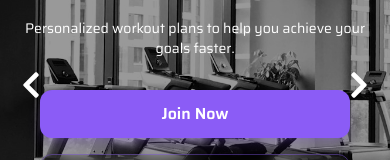
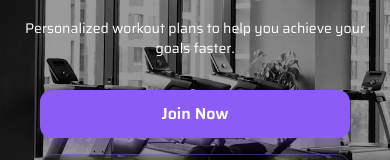
Before and after one commit to krushnalonkar/Fitness-club, a React (Vite) app in the folder client/: page / in a window 390 px wide. Shown: the part 337-497 px from the top of the page. Built offline with nearby package versions, Linux system fonts and the light colour scheme; no server answers.

Commit message:
Hide mobile arrows and fix routing

```diff
--- a/client/src/Components/Hero.jsx
+++ b/client/src/Components/Hero.jsx
@@ -97,16 +97,16 @@ function Hero() {
                 ))}
             </Swiper>
 
-            {/* Plain Arrows */}
+            {/* Plain Arrows - hidden on mobile */}
             <div
                 ref={prevRef}
-                className="absolute top-1/2 left-4 transform -translate-y-1/2 z-10 cursor-pointer text-white text-3xl"
+                className="hidden md:block absolute top-1/2 left-4 transform -translate-y-1/2 z-10 cursor-pointer text-white text-3xl"
             >
                 <FaChevronLeft />
             </div>
             <div
                 ref={nextRef}
-                className="absolute top-1/2 right-4 transform -translate-y-1/2 z-10 cursor-pointer text-white text-3xl"
+                className="hidden md:block absolute top-1/2 right-4 transform -translate-y-1/2 z-10 cursor-pointer text-white text-3xl"
             >
                 <FaChevronRight />
             </div>
```
